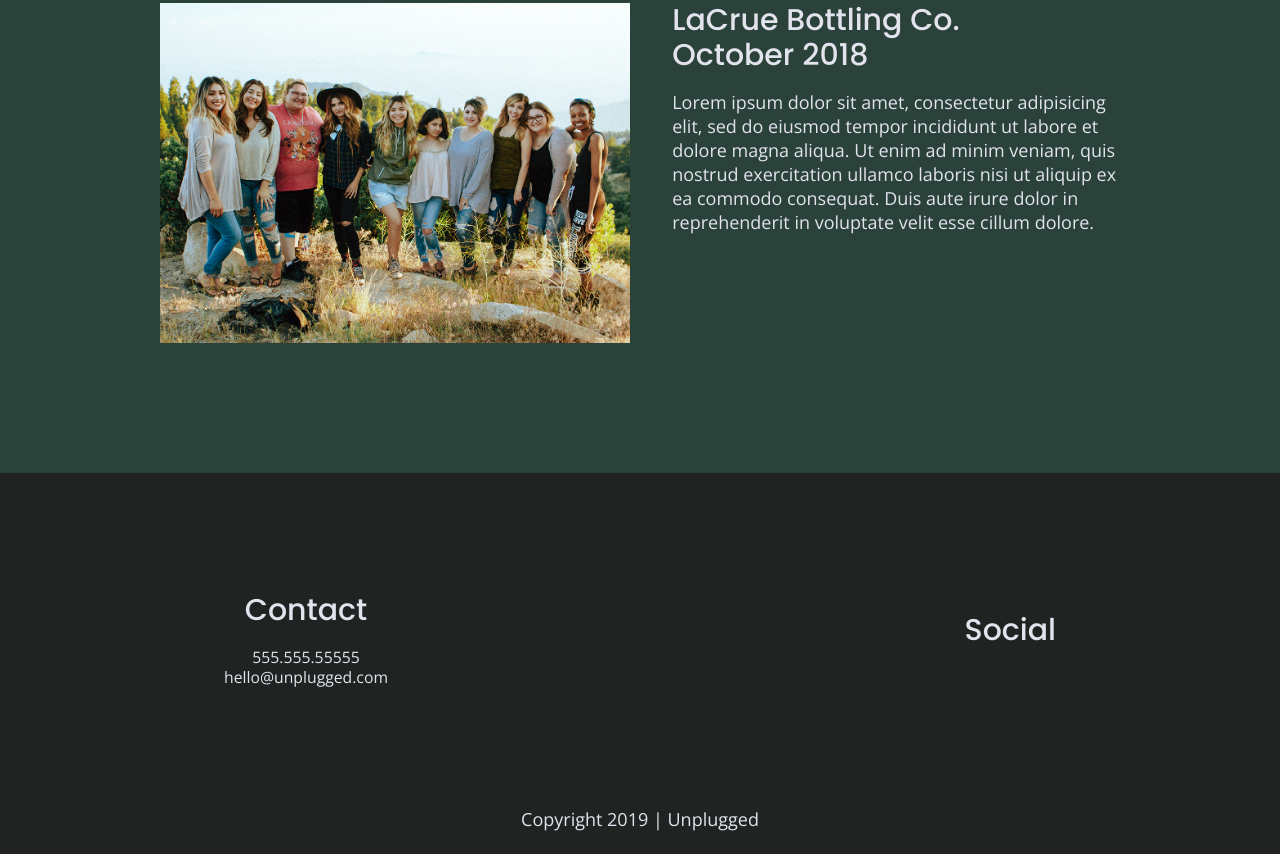
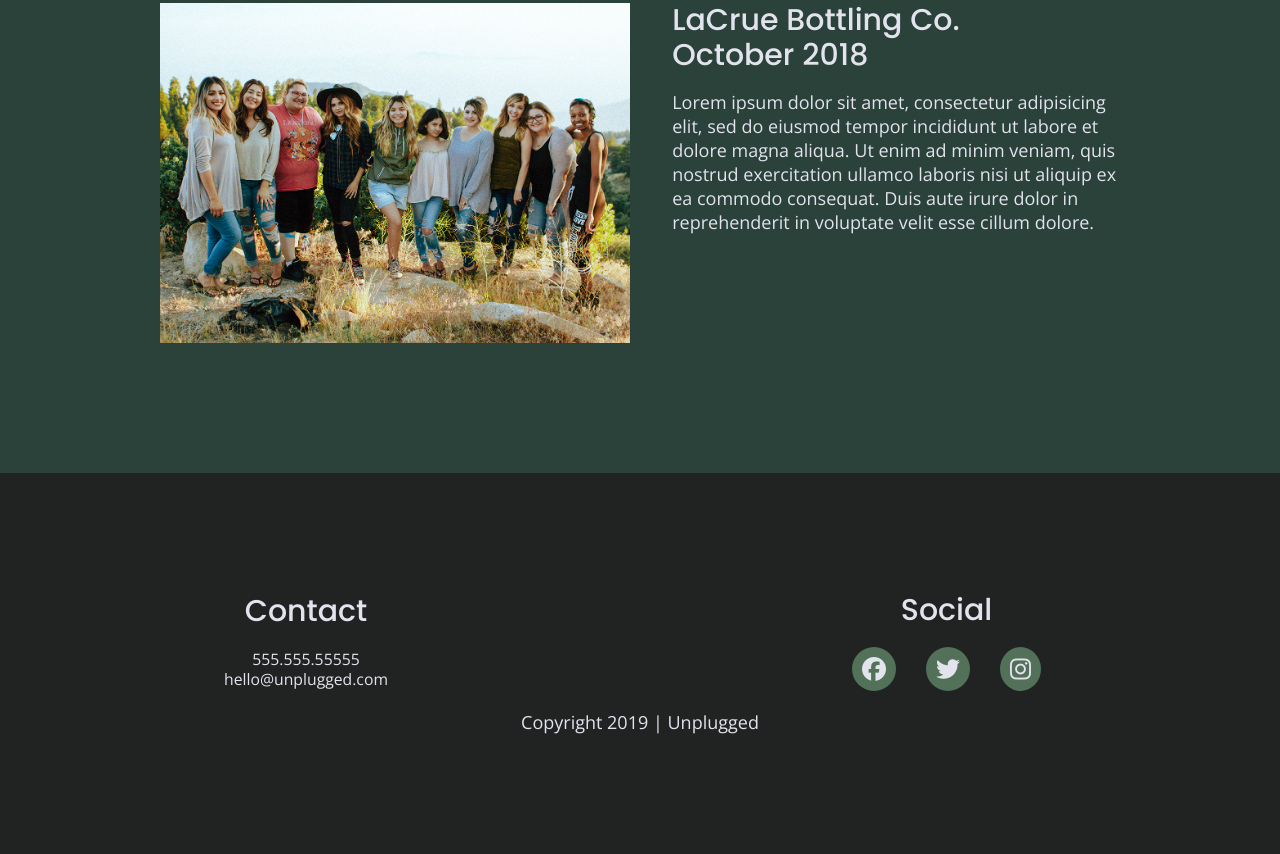
Before and after one commit to esmada/unplugged, a website built with Parcel: page index.html in a window 1280 px wide. Shown: the part 2395-3249 px from the top of the page. Built offline with nearby package versions, Linux system fonts and the light colour scheme.

Commit message:
Styled social media icons

```diff
--- a/css/main.css
+++ b/css/main.css
@@ -238,12 +238,23 @@ footer .social-icons {
   display: flex;
   justify-content: space-around;
   align-items: center;
+  text-align: center;
 }
 
 footer .social-icons p {
   display: flex;
   justify-content: center;
   align-items: center;
+  font-size: 1.5em;
+  margin: 0 15px;
+}
+
+footer .social-icons i {
+  padding: 10px 10px 10px 10px;
+  border-radius: 50%;
+  background: #527158;
+  width: auto;
+  height: auto;
 }
 
 footer .copyright {
--- a/index.html
+++ b/index.html
@@ -137,10 +137,15 @@
         <div class="social">
           <h3>Social</h3>
           <div class="social-icons">
-            <p><a href="https://instagram.com/erincochrada" target="_blank"></a></p>
-            <p><a href="https://github.com/esmada" target="_blank"></a></p>
-            <p><a href="https://facebook.com/yoursite" target="_blank"></a></p>
-          </div>
+            <p>
+              <a href="https://www.facebook.com/Skillcrush"><i class="fab fa-facebook"></i></a>
+            </p>
+            <p>
+              <a href="https://twitter.com/Skillcrush"><i class="fab fa-twitter"></i></a>
+            </p>
+            <p>
+              <a href="https://www.instagram.com/skillcrush/"><i class="fab fa-instagram"></i></a>
+            </p>
         </div>
       </div>
     </div>
```
Also changed, not shown: about/index.html (+9 -3 lines), faq/index.html (+9 -3 lines).
